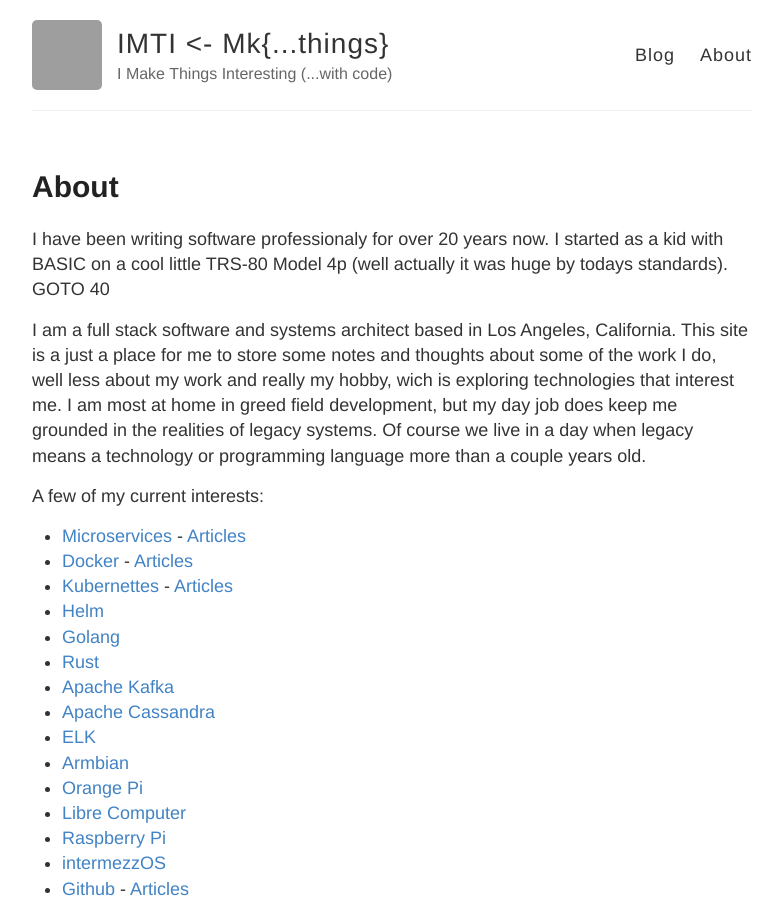
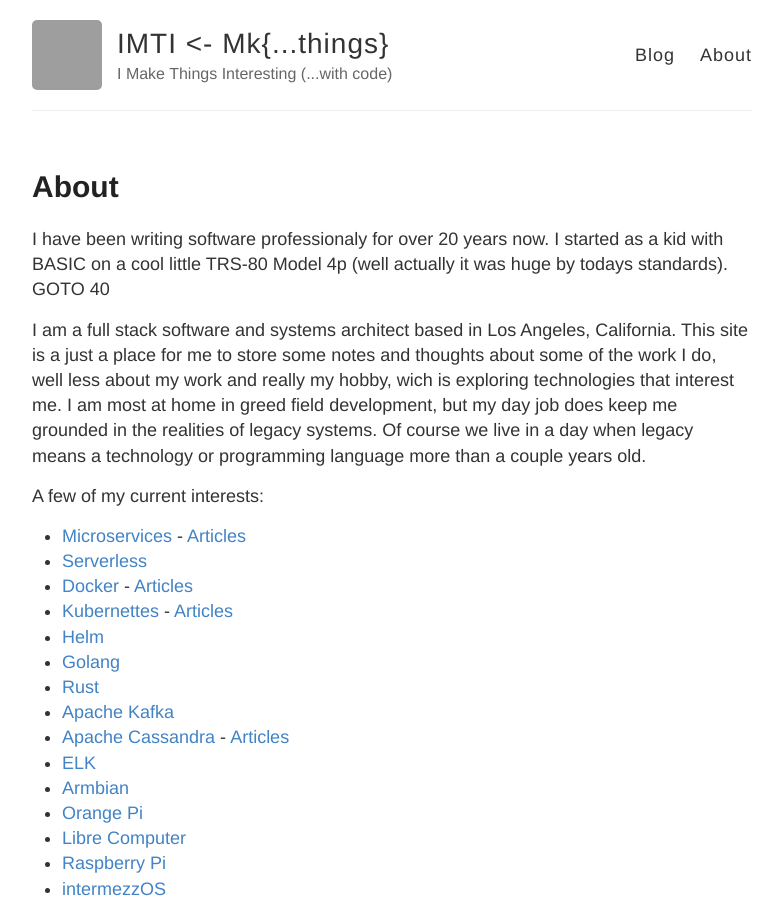
Before and after one commit to cjimti/mk, a Jekyll site: the page built from about.md, in a window 1280 px wide and 900 px high. Shown: the whole window, without its empty margins (248-1030 px from the left). Built offline with Jekyll 4.4.1, drawn with Linux system fonts in a browser that asks for light colours; grey boxes are pictures that could not be loaded.

Commit message:
updated about

```diff
--- a/about.md
+++ b/about.md
@@ -12,13 +12,14 @@ I am a full stack software and systems architect based in Los Angeles, Californi
 A few of my current interests:
 
 - [Microservices] - [Articles](/tag/microservices/)
+- [Serverless]
 - [Docker] - [Articles](/tag/docker/)
 - [Kubernettes] - [Articles](/tag/kubernetes/)
 - [Helm]
 - [Golang]
 - [Rust]
 - [Apache Kafka]
-- [Apache Cassandra]
+- [Apache Cassandra] - [Articles](/tag/cassandra/)
 - [ELK]
 - [Armbian]
 - [Orange Pi]
@@ -40,6 +41,7 @@ Image by David Elsener ("Delsener") [CC BY 3.0](http://creativecommons.org/licen
 
 [mk@imti.co](mailto:mk@imti.co)
 
+[Serverless]: https://martinfowler.com/articles/serverless.html
 [Microservices]: http://mk.imti.co/microservices/
 [Docker]: https://www.docker.com/
 [Kubernettes]: https://kubernetes.io/
```
